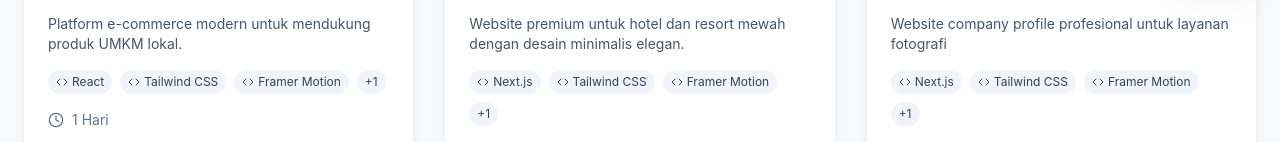
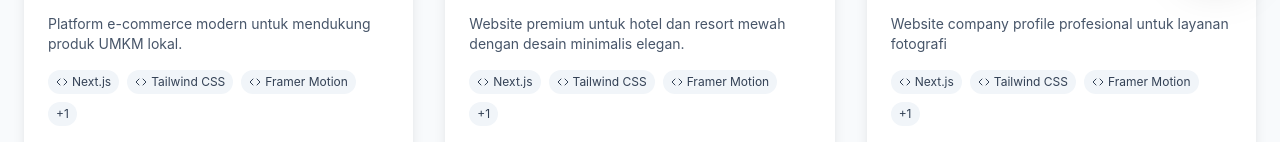
Before and after one commit to HafidzAlaziz/WebKu, a React (Vite) app: page /portfolio in a window 1280 px wide. Shown: the part 810-952 px from the top of the page. Built offline with nearby package versions, Linux system fonts and the light colour scheme.

Commit message:
fix: Update UMKM Store tech stack from React to Next.js

```diff
--- a/src/components/portfolio/ProjectGallery.jsx
+++ b/src/components/portfolio/ProjectGallery.jsx
@@ -15,7 +15,7 @@ const projectsData = [
         duration: "1 Hari",
         client: "Create",
         demoLink: "https://umkm-ivory.vercel.app/",
-        technologies: ["React", "Tailwind CSS", "Framer Motion", "Vercel"],
+        technologies: ["Next.js", "Tailwind CSS", "Framer Motion", "Vercel"],
         features: [
             "Katalog Produk UMKM",
             "Filter Kategori",
```
